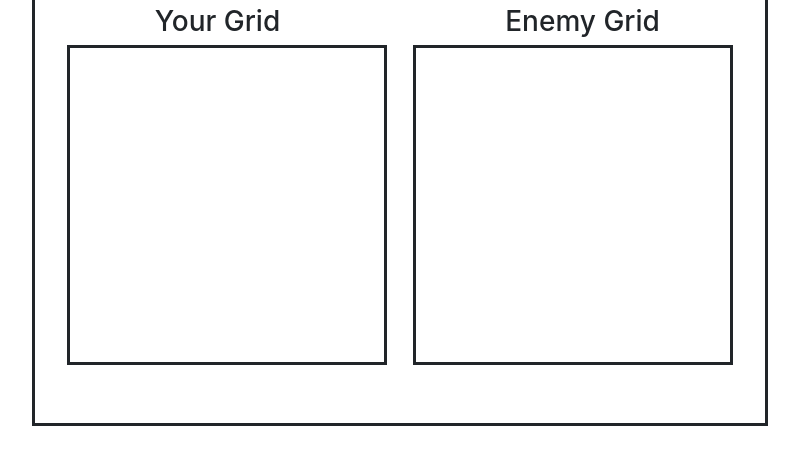
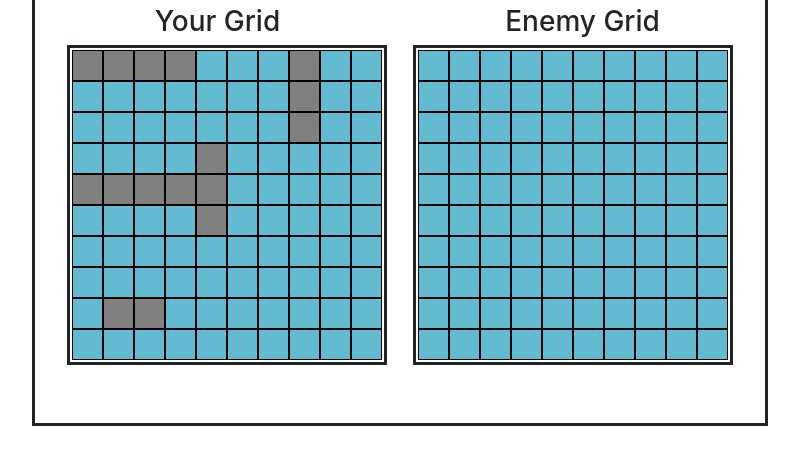
Before and after one commit to shadybug/Battleship, a plain HTML site: page index.html in a window 1280 px wide. Shown: the part 54-518 px from the top of the page, without its empty margins (240-1039 px from the left). Drawn offline with nearby package versions, Linux system fonts and the light colour scheme.

Commit message:
Ship Placement

```diff
--- a/script.js
+++ b/script.js
@@ -1,7 +1,97 @@
 $(function(){
+    var playerBoard = [];
+    var playerShips = [];
+
+    var compBoard = [];
+    var compGuessBoard = [];
+    var compShips = [];
     initialize();
 
+    function Ship(name, length, board){
+        // location, sunk squares, entire ship sunk, name, length
+        this.name = name;
+        this.length = length;
+        this.squares = [];
+        this.board = board;
+
+        this.place = function(){
+            var placed = false;
+            var vertical = Math.round(Math.random()) == 0;
+            while (!placed){
+                if (vertical){
+                    var c = Math.floor(Math.random()*this.board.length)
+                    var r = Math.floor(Math.random()*(this.board.length-this.length))
+                    for (var i = 0; i < this.length; i++){
+                        this.squares.push([r+i, c]);
+                        // TODO
+                    }
+                }
+                else {
+                    var c = Math.floor(Math.random()*(this.board.length-this.length))
+                    var r = Math.floor(Math.random()*this.board.length)
+                    for (var i = 0; i < this.length; i++){
+                        this.squares.push([r, c+i]);
+                        // TODO
+                    }
+                }
+
+                if (this.squares.length == this.length){
+                    placed = true;
+                    for (var i = 0; i < this.squares.length; i++){
+                        var r = this.squares[i][0];
+                        var c = this.squares[i][1];
+                        this.board[r][c] = "S";
+                    }
+                }
+            }
+        }
+
+        this.place();
+    }
+
+    function drawBoard(board, player){
+        for (var i = 0; i < board.length; i++){
+            for (var j = 0; j < board.length; j++){
+                var color = "#62bbd1";
+                if (board[i][j] == "S" && player == "p"){
+                    color = "gray";
+                }
+                $("#p"+i+"_"+j).css("background-color", color);
+            }
+        }
+    }
+
     function initialize(){
+        playerBoard = [];
+        playerShips = [];
+        compBoard = [];
+        compGuessBoard = [];
+        compShips = [];
+        for (var i = 0; i < 10; i++){
+            var row = [];
+            for (var j = 0; j < 10; j++){
+                row.push("W");
+                var id = i + "_" + j
+                $("#player").append("<div id='p" + id + "' class='gridsquare'></div>");
+                $("#computer").append("<div id='e" + id + "' class='gridsquare'></div>");
+            }
+            playerBoard.push(row);
+            compBoard.push(row.slice());
+            compGuessBoard.push(row.slice());
+        }
 
+        playerShips.push(new Ship("Carrier", 5, playerBoard));
+        playerShips.push(new Ship("Battleship", 4, playerBoard));
+        playerShips.push(new Ship("Cruiser", 3, playerBoard));
+        playerShips.push(new Ship("Submarine", 3, playerBoard));
+        playerShips.push(new Ship("Destroyer", 2, playerBoard));
+
+        compShips.push(new Ship("Carrier", 5, compBoard));
+        compShips.push(new Ship("Battleship", 4, compBoard));
+        compShips.push(new Ship("Cruiser", 3, compBoard));
+        compShips.push(new Ship("Submarine", 3, compBoard));
+        compShips.push(new Ship("Destroyer", 2, compBoard));
+
+        drawBoard(playerBoard, "p");
     }
 });
--- a/style.css
+++ b/style.css
@@ -11,6 +11,11 @@
     margin-left: 2rem;
     float: left;
     border-style: solid;
+
+    display: flex;
+    flex-wrap: wrap;
+    justify-content: center;
+    align-content: center;
 }
 #computer{
     width: 20rem;
@@ -18,9 +23,20 @@
     margin-right: 2rem;
     float: right;
     border-style: solid;
+
+    display: flex;
+    flex-wrap: wrap;
+    justify-content: center;
+    align-content: center;
 }
 .textdiv{
     width: 50%;
     height: 2.5rem;
     float: left;
 }
+.gridsquare{
+    width: 9.9%;
+    height: 9.9%;
+    border: 1px solid black;
+    background-color: #62bbd1;
+}
```
